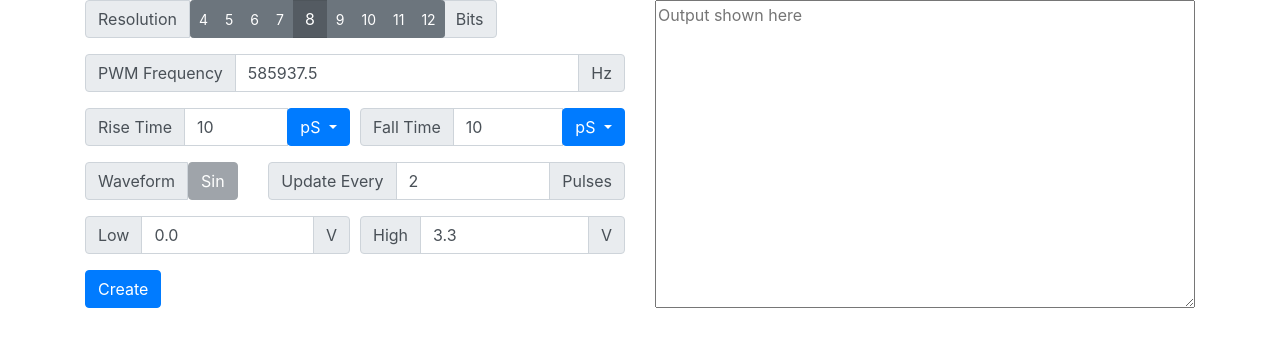
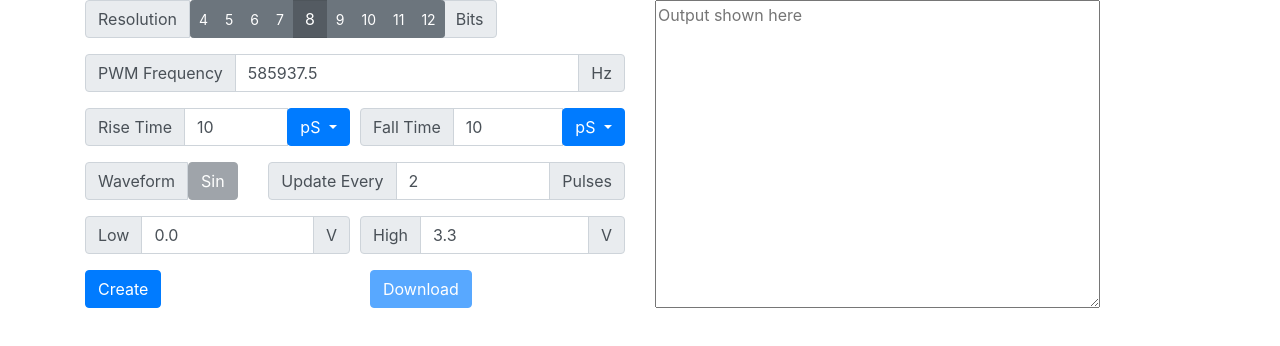
Before and after one commit to AliBarber/wasm-pwl-waveform-generator, a plain HTML site: page frontend/index.html in a window 1280 px wide. Drawn offline with Linux system fonts and the light colour scheme; no server answers.

Commit message:
Adds download functionality

```diff
--- a/frontend/index.html
+++ b/frontend/index.html
@@ -12,7 +12,7 @@
 <body>
     <div class="container">
         <div class="row">
-            <div class="col-lg-6">
+            <div class="col-md-6 col-lg-6">
                 <div class="row">
                     <div class="col">
                         <form>
@@ -126,9 +126,10 @@
                 </div>
                 <div class="row">
                     <div class="col"><button class="btn btn-primary" id="run-calc" type="button">Create</button></div>
+                    <div class="col"><button class="btn btn-primary " id="download-btn" type="button" disabled>Download</button></div>
                 </div>
             </div>
-            <div class="col">
+            <div class="col-md-6 col-lg-5">
                 <div class="row h-100">
                     <div class="col"><textarea id="output" class="h-100 w-100" placeholder="Output shown here"></textarea></div>
                 </div>
```
Also changed, not shown: 1 other file.
